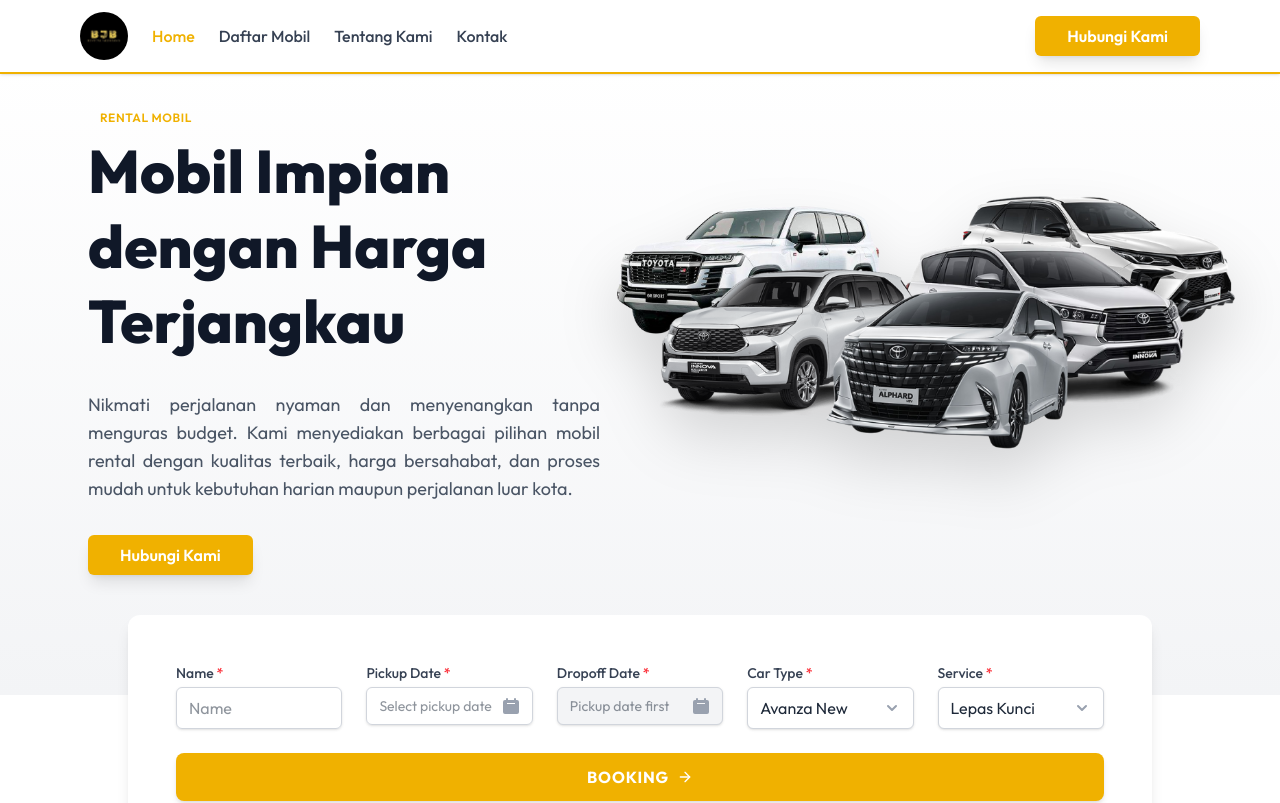
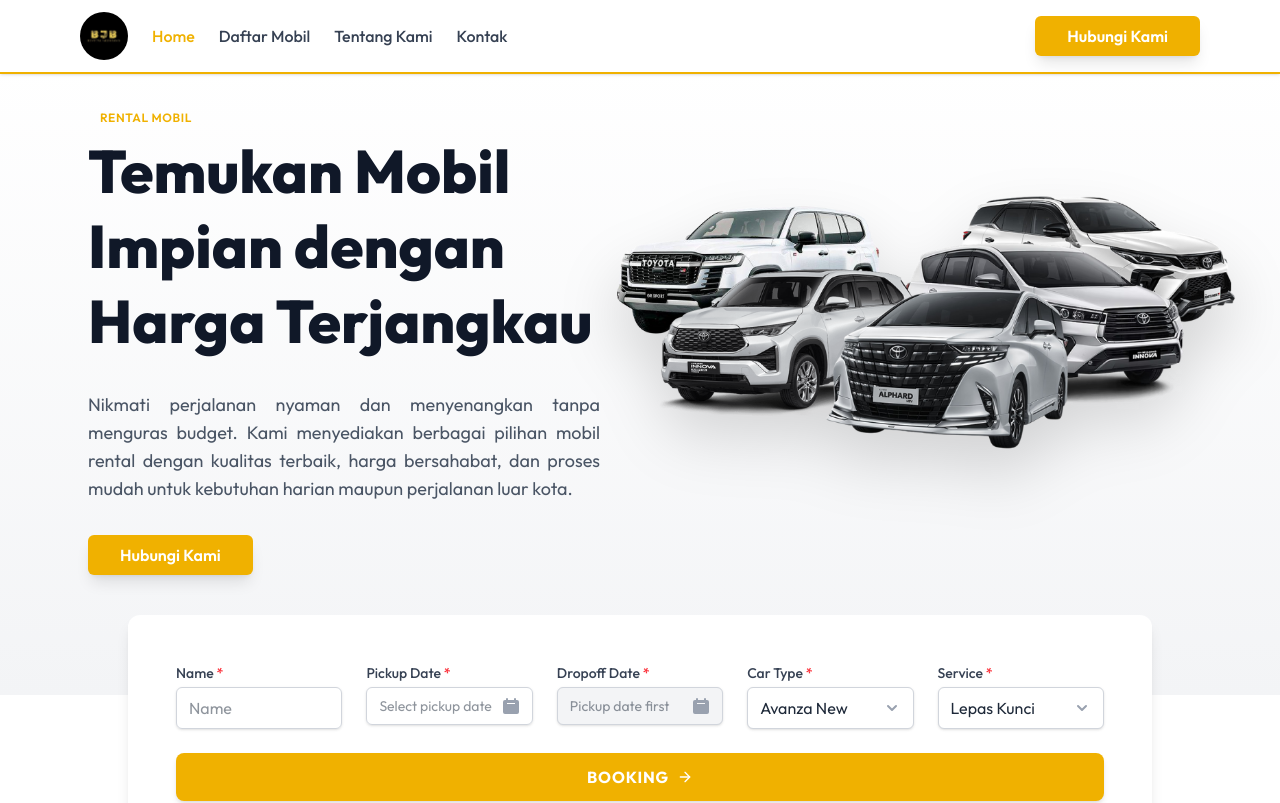
Before and after one commit to mseptiawan/bjb-rentcar-palembang, a React (Vite) app: page / in a window 1280 px wide. Shown: the top 803 px of the page. Built offline with nearby package versions, Linux system fonts and the light colour scheme.

Commit message:
Update HeroSection.tsx

```diff
--- a/src/components/HeroSection.tsx
+++ b/src/components/HeroSection.tsx
@@ -28,7 +28,7 @@ const HeroSection: React.FC = () => {
           </span>
           {/* Judul Utama (Headline) */}
           <h1 className="text-4xl md:text-5xl lg:text-6xl font-extrabold text-gray-900 my-1 leading-tight mb-8">
-            Mobil Impian dengan Harga Terjangkau
+            Temukan Mobil Impian dengan Harga Terjangkau
           </h1>
           {/* Paragraf Deskripsi */}
           <p className="text-gray-600 text-justify text-lg mb-8">
```
